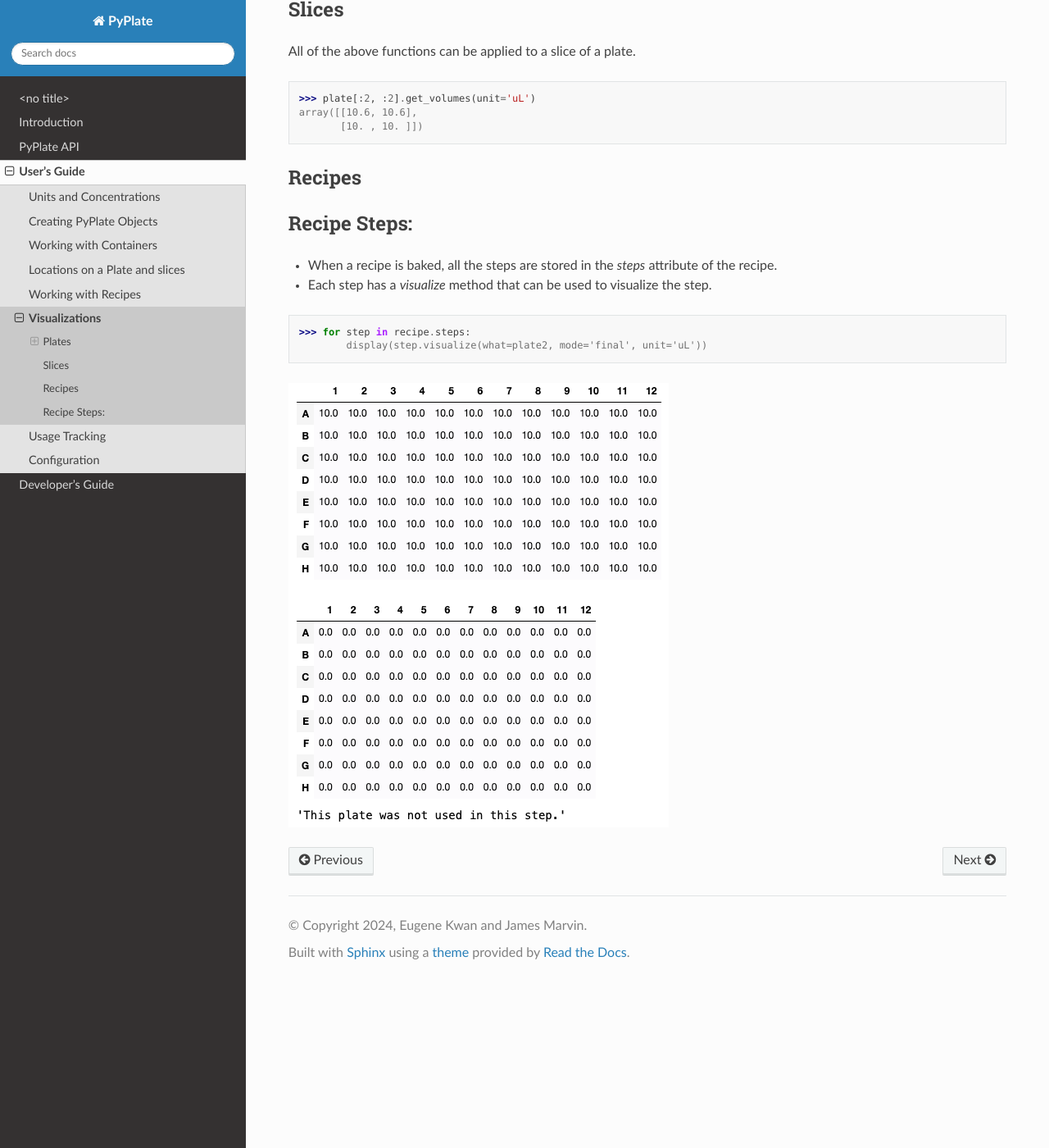
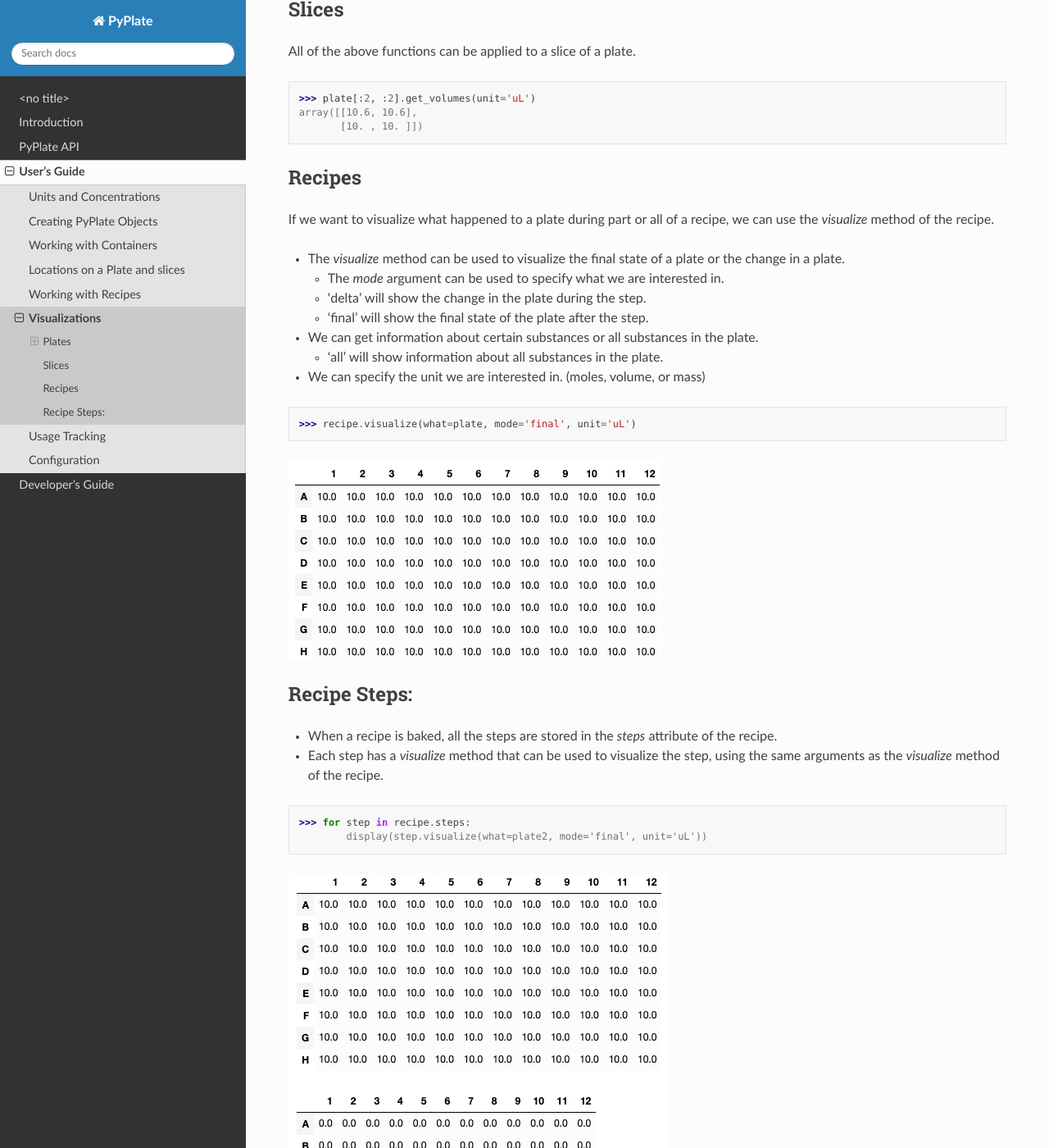
Before and after one commit to ekwan/PyPlate, a Sphinx documentation site: the page built from docs/source/users_guide/visualizations.rst, in a window 1280 px wide and 1400 px high, scrolled down 2824 px. Shown: the whole window at 82% size. Built offline with Sphinx 7.4.7 and the Read the Docs theme 2.0.0, drawn with Linux system fonts in a browser that asks for light colours; some of the changed text lies outside the part shown.

Commit message:
Minor edits to the user's guide.

```diff
--- a/docs/source/developers_guide/unit.rst
+++ b/docs/source/developers_guide/unit.rst
@@ -79,6 +79,7 @@ get_human_readable_unit
 """""""""""""""""""""""
 
 Given a value and a unit, scales the value to a human readable format.
+
 - It does not round the value.
 
 >>> print(Unit.get_human_readable_unit(value=1e-6, unit='L'))
--- a/docs/source/users_guide/visualizations.rst
+++ b/docs/source/users_guide/visualizations.rst
@@ -57,6 +57,7 @@ Dataframes
 ^^^^^^^^^^
 
 `dataframe` returns a styled pandas dataframe of the amount of each or all substance in a plate.
+
 - By default the data is returned for all substances. A specific substance can be specified.
 - You can specify what data you are interested in by passing the `unit` argument.
 
@@ -97,16 +98,38 @@ array([[10.6, 10.6],
 Recipes
 -------
 
+If we want to visualize what happened to a plate during part or all of a recipe, we can use the `visualize` method of the recipe.
 
+- The `visualize` method can be used to visualize the final state of a plate or the change in a plate.
+
+  - The `mode` argument can be used to specify what we are interested in.
+  - 'delta' will show the change in the plate during the step.
+  - 'final' will show the final state of the plate after the step.
+
+- We can get information about certain substances or all substances in the plate.
+
+  - 'all' will show information about all substances in the plate.
+
+- We can specify the unit we are interested in. (moles, volume, or mass)
+
+>>> recipe.visualize(what=plate, mode='final', unit='uL')
+
+.. image:: /images/recipe_visualization.png
 
 
 Recipe Steps:
 -------------
 
 - When a recipe is baked, all the steps are stored in the `steps` attribute of the recipe.
-- Each step has a `visualize` method that can be used to visualize the step.
+- Each step has a `visualize` method that can be used to visualize the step, using the same arguments as the `visualize` method of the recipe.
 
 >>> for step in recipe.steps:
         display(step.visualize(what=plate2, mode='final', unit='uL'))
 
 .. image:: /images/recipe_steps_visualization.png
+
+>>> for step in recipe.steps:
+        print(step.instructions)
+    Transfer 10 uL from plate1[:] to plate2[:].
+    Transfer 10 uL from plate2[:] to plate3[:].
+    Transfer 10 uL from plate3[:] to plate4[:].
```
Also changed, not shown: docs/source/users_guide/configuration.rst (+16 -7 lines), docs/source/images/recipe_visualization.png (added), 1 other file.
